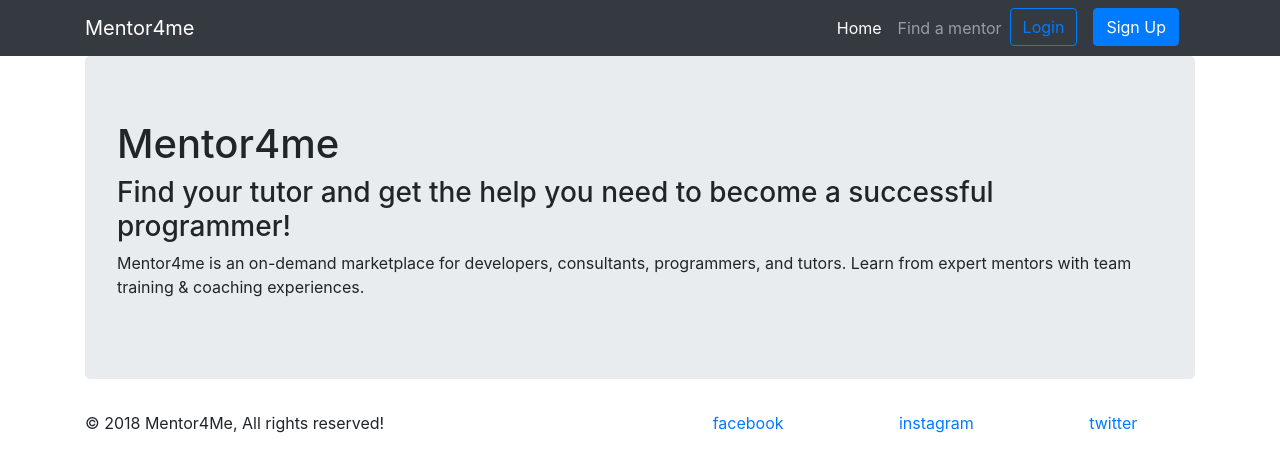
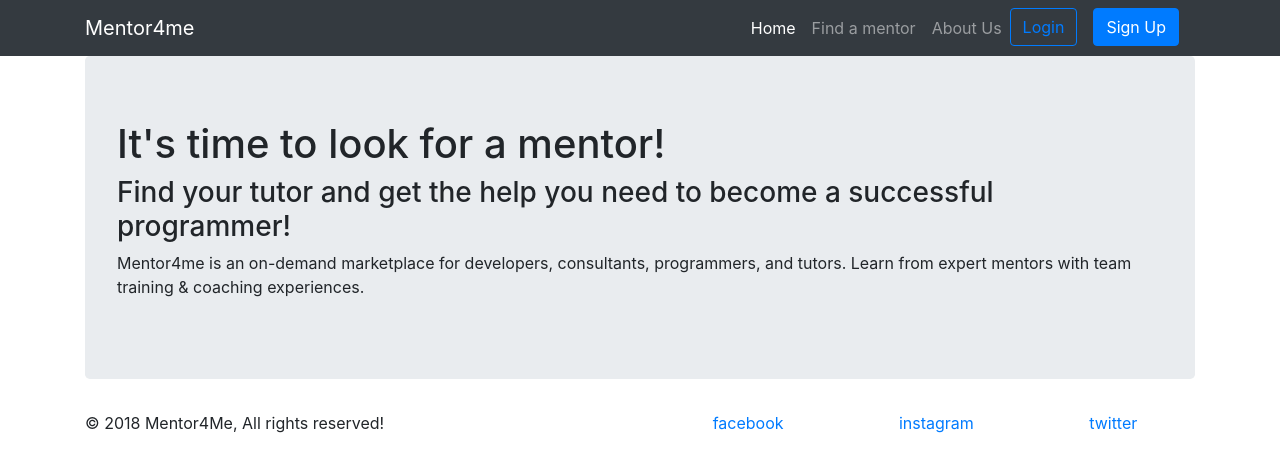
Before and after one commit to 8-27-a/final-project, a React (Create React App) app in the folder client/: page / in a window 1280 px wide. Shown: the top 472 px of the page. Built offline with nearby package versions, Linux system fonts and the light colour scheme.

Commit message:
add 'About Us' link in the navigation

```diff
--- a/client/src/components/Header/index.js
+++ b/client/src/components/Header/index.js
@@ -67,6 +67,11 @@ class Header extends Component {
                   Find a mentor
                 </NavLink>
               </li>
+              <li className="nav-item">
+                <NavLink className="nav-link" to="/about">
+                  About Us
+                </NavLink>
+              </li>
               {this.state.isAuth ? (
                 <React.Fragment>
                   <li className="nav-item dropdown">
--- a/client/src/containers/Home.js
+++ b/client/src/containers/Home.js
@@ -7,7 +7,10 @@ class Home extends Component {
   render() {
     return (
       <div className="container">
-        <Jumbotron title="Mentor4me">
+        <Jumbotron
+          title="It's time to look for a mentor!"
+          className="text-center"
+        >
           <h3>
             Find your tutor and get the help you need to become a successful
             programmer!
```
Also changed, not shown: 1 other file (tests, documents, lock files or other folders).
